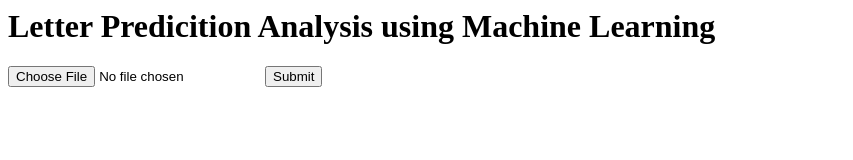
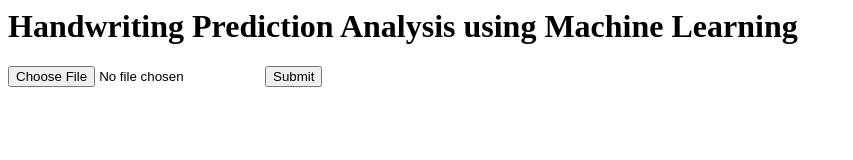
Before and after one commit to paulgarias/final_project, a plain HTML site: page index.html in a window 1280 px wide. Shown: the whole page, without its empty margins (0-853 px from the left). Drawn offline with Linux system fonts and the light colour scheme.

Commit message:
Update index.html

```diff
--- a/index.html
+++ b/index.html
@@ -1,7 +1,7 @@
 <html>
    <body>
 
-   <h1>Letter Predicition Analysis using Machine Learning</h1>
+   <h1>Handwriting Prediction Analysis using Machine Learning</h1>
       <form action = "http://localhost:5000/uploader" method = "POST"
          enctype = "multipart/form-data">
          <input type = "file" name = "file" />
```
